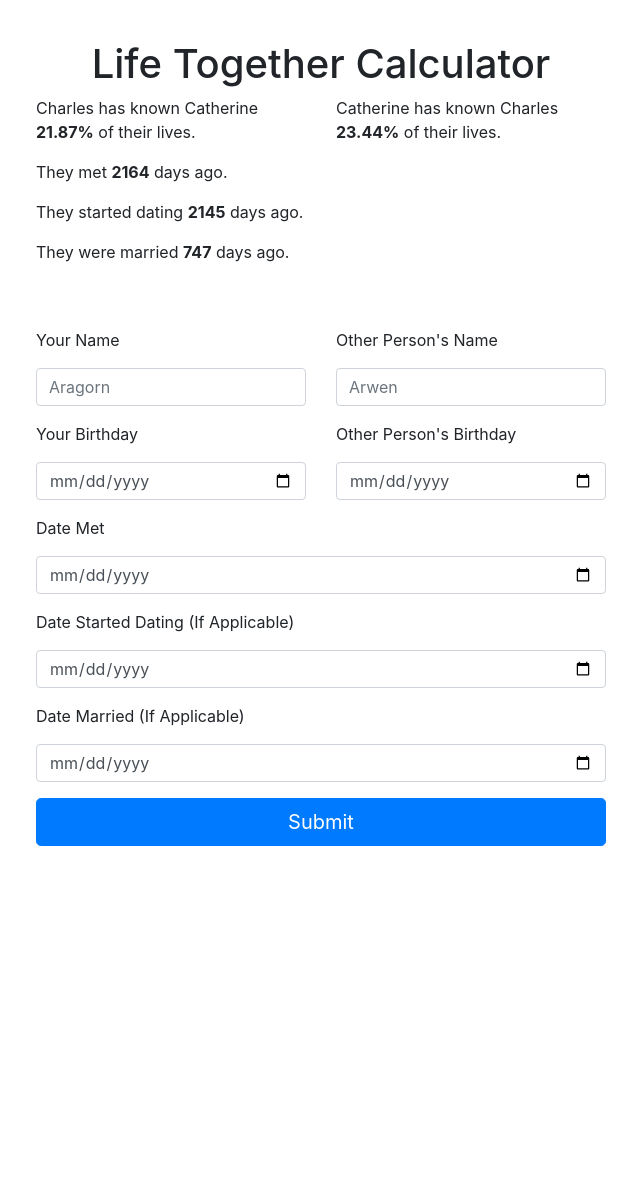
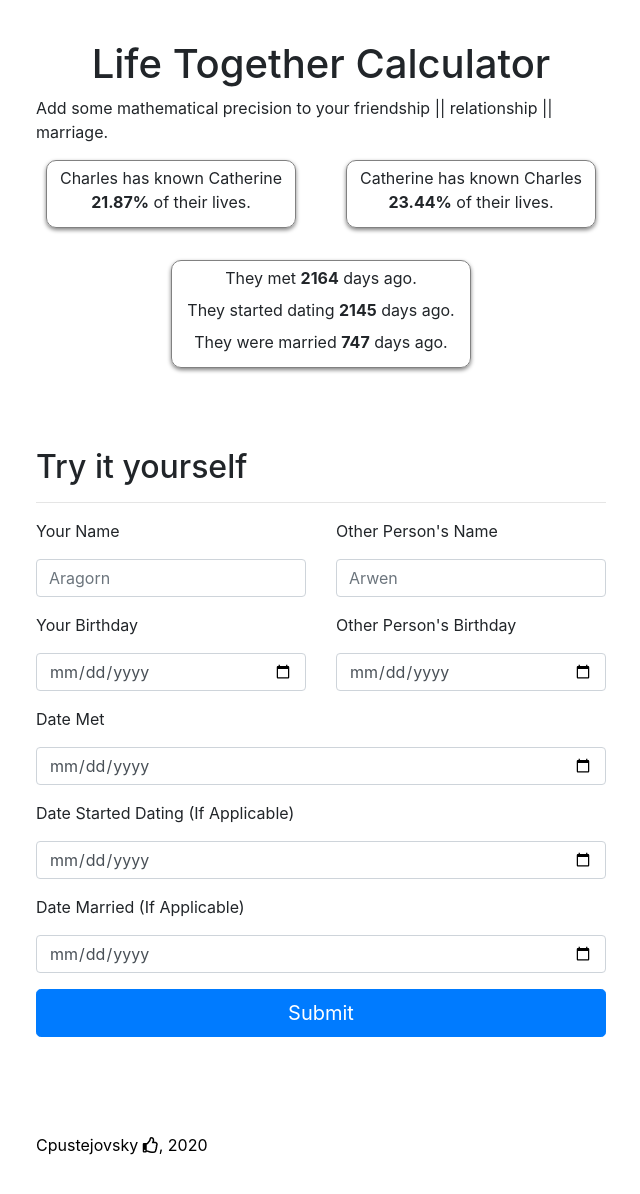
Before and after one commit to cpustejovsky/life-together-calculator, a React (Create React App) app: page / in a window 1280 px wide. Shown: the top 1194 px of the page, without its empty margins (319-959 px from the left). Before the commit the page ends 886 px from the top, so only its background shows below. Built offline with nearby package versions, Linux system fonts and the light colour scheme.

Commit message:
adding footer

```diff
--- a/public/index.html
+++ b/public/index.html
@@ -20,6 +20,14 @@
       href="https://maxcdn.bootstrapcdn.com/bootstrap/4.4.1/css/bootstrap.min.css"
       integrity="sha384-Vkoo8x4CGsO3+Hhxv8T/Q5PaXtkKtu6ug5TOeNV6gBiFeWPGFN9MuhOf23Q9Ifjh"
       crossorigin="anonymous"
+    />
+    <link
+      rel="stylesheet"
+      href="https://use.fontawesome.com/releases/v5.12.1/css/all.css"
+    />
+    <link
+      rel="stylesheet"
+      href="https://use.fontawesome.com/releases/v5.12.1/css/v4-shims.css"
     />
     <!--
       Notice the use of %PUBLIC_URL% in the tags above.
--- a/src/App.jsx
+++ b/src/App.jsx
@@ -46,6 +46,10 @@ export default class App extends Component {
       <div>
         <Container className="view">
           <h1 className="title">Life Together Calculator</h1>
+          <p>
+            Add some mathematical precision to your friendship || relationship
+            || marriage.
+          </p>
           <Display
             data={this.state.data}
             age_meet={this.age_meet}
@@ -54,7 +58,13 @@ export default class App extends Component {
             percent_user={this.percent_user}
             percent_so={this.percent_so}
           />
+          <h2>Try it yourself</h2>
+          <hr />
           <Form onUpdate={this.handleUpdate} />
+          <footer className="footer">
+            <a href="https://cpustejovsky.com/" rel="noreferrer noopener">Cpustejovsky <i class="far fa-thumbs-up"></i>,{" "}
+            {new Date().getFullYear()}</a>
+          </footer>
         </Container>
       </div>
     );
--- a/src/components/Display.jsx
+++ b/src/components/Display.jsx
@@ -28,7 +28,9 @@ export default class Display extends Component {
     ) {
       return (
         <h3 class="error">
-          Please provide at least <strong>two names</strong>, <strong>two birthdays</strong>, and <strong>the date y'all met</strong>.
+          Please provide at least <strong>two names</strong>,{" "}
+          <strong>two birthdays</strong>, and{" "}
+          <strong>the date y'all met</strong>.
         </h3>
       );
     }
@@ -111,23 +113,22 @@ export default class Display extends Component {
       marriedDate !== null
     ) {
       return (
-        <div className="display">
-          <Row>
-            <Col md={6}>
+        <Row className="display">
+          <Col md={5} className="display__box">
             {" "}
             <p>
               {yourName} has known {soName} <strong>{percent_user}</strong> of
               their lives.
             </p>
           </Col>
-            <Col md={6}>
+          <Col md={5} className="display__box">
             {" "}
             <p>
               {soName} has known {yourName} <strong>{percent_so}</strong> of
               their lives.
             </p>
           </Col>
-          </Row>
+          <Col md={6} className="display__box">
             <p>
               They met <strong>{age_meet}</strong> days ago.
             </p>
@@ -137,7 +138,8 @@ export default class Display extends Component {
             <p>
               They were married <strong>{age_married}</strong> days ago.
             </p>
-        </div>
+          </Col>
+        </Row>
       );
     }
   }
```
Lines whose indentation alone changed are shown as unchanged.
